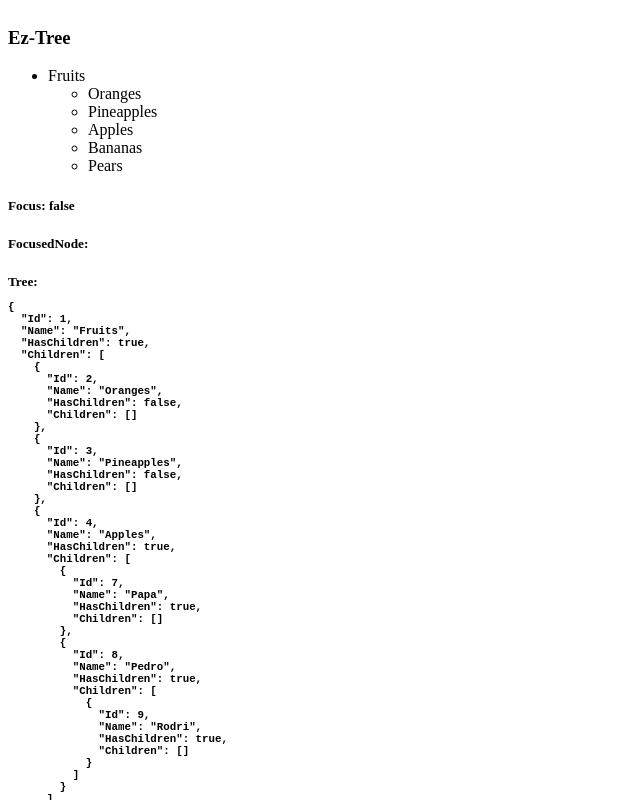
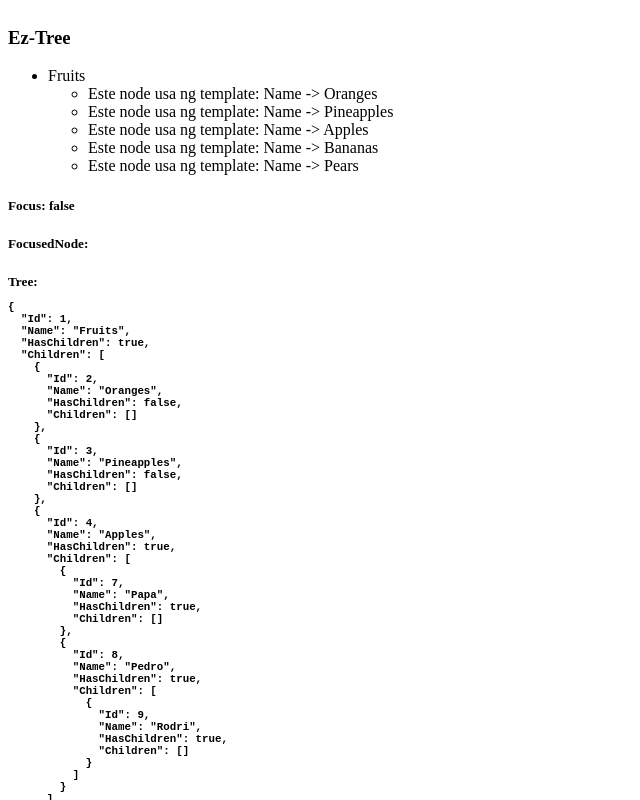
Before and after one commit to MrCandle/ez-tree, an Angular app: page / in a window 1280 px wide. Shown: the top 800 px of the page, without its empty margins (0-640 px from the left). Built offline with nearby package versions, Linux system fonts and the light colour scheme.

Commit message:
Added ng template

```diff
--- a/src/app/app.component.html
+++ b/src/app/app.component.html
@@ -1,5 +1,11 @@
 
 <div style="float: left; width: 50%;">
+
 		<h3>Ez-Tree</h3>
-		<ez-tree [tree]="tree" (onExpand)="nodeExpanded($event)"></ez-tree>
+		<ez-tree [tree]="tree" (onExpand)="nodeExpanded($event)">
+			<ng-template #customTemplate let-node>
+				Este node usa ng template: Name -> {{node.Name}}
+			</ng-template>
+		</ez-tree>
+
 </div>
--- a/src/app/ez-tree/node/node.component.html
+++ b/src/app/ez-tree/node/node.component.html
@@ -1,8 +1,10 @@
 <ul>
   <li tabindex="-1" aria-expanded="false" (focus)="onFocus()" (blur)="onBlur()">
-    <span (click)="onToggle()">{{node.Name}}</span>
+    <span *ngIf="!template" (click)="onToggle()">{{node.Name}}</span>
+    <ng-container *ngIf="template" [ngTemplateOutlet]="template" [ngTemplateOutletContext]="{ $implicit: node, node: node }">
+    </ng-container>
     <ng-template [ngIf]="node.HasChildren && isExpanded">
-			<span *ngIf="!node.Children.length">Loading...</span>
+      <span *ngIf="!node.Children.length">Loading...</span>
       <ez-node *ngFor="let childNode of node.Children" [node]="childNode"></ez-node>
     </ng-template>
   </li>
--- a/src/app/ez-tree/node/node.component.ts
+++ b/src/app/ez-tree/node/node.component.ts
@@ -1,4 +1,4 @@
-import { Component, Input, OnChanges, SimpleChanges } from '@angular/core';
+import { Component, Input, OnChanges, SimpleChanges, TemplateRef } from '@angular/core';
 import { Node } from '../model/model';
 import { TreeService } from '../services/tree.service';
 
@@ -9,6 +9,8 @@ import { TreeService } from '../services/tree.service';
 export class NodeComponent implements OnChanges {
 
 	@Input() node: Node;
+	@Input() template: TemplateRef<any>;
+
 
 	isExpanded = false;
 
--- a/src/app/ez-tree/tree/tree.component.html
+++ b/src/app/ez-tree/tree/tree.component.html
@@ -2,7 +2,7 @@
   <li tabindex="0" aria-expanded="true" (focus)="onTreeFocus()" (blur)="onTreeBlur()">
     <span>{{tree.Name}}</span>
     <ng-template [ngIf]="tree.HasChildren">
-      <ez-node *ngFor="let child of tree.Children" [node]="child"></ez-node>
+      <ez-node *ngFor="let child of tree.Children" [node]="child" [template]="customTemplate"></ez-node>
     </ng-template>
   </li>
 </ul>
--- a/src/app/ez-tree/tree/tree.component.ts
+++ b/src/app/ez-tree/tree/tree.component.ts
@@ -1,6 +1,6 @@
 import {
   Component, OnInit, OnChanges, OnDestroy,
-  SimpleChanges, Renderer2, Input, Output, EventEmitter
+  SimpleChanges, Renderer2, Input, Output, EventEmitter, ContentChild, TemplateRef
 } from '@angular/core';
 
 import { Node } from '../model/model';
@@ -18,6 +18,8 @@ export class TreeComponent implements OnInit, OnChanges, OnDestroy {
   @Output() onSelect: EventEmitter<Node> = new EventEmitter<Node>();
   @Output() onExpand: EventEmitter<Node> = new EventEmitter<Node>();
   @Output() onCollapse: EventEmitter<Node> = new EventEmitter<Node>();
+
+  @ContentChild('customTemplate') customTemplate: TemplateRef<any>;
 
   hasFocus = false;
   focusedNode: Node = new Node();
```
Lines whose indentation alone changed are shown as unchanged.
